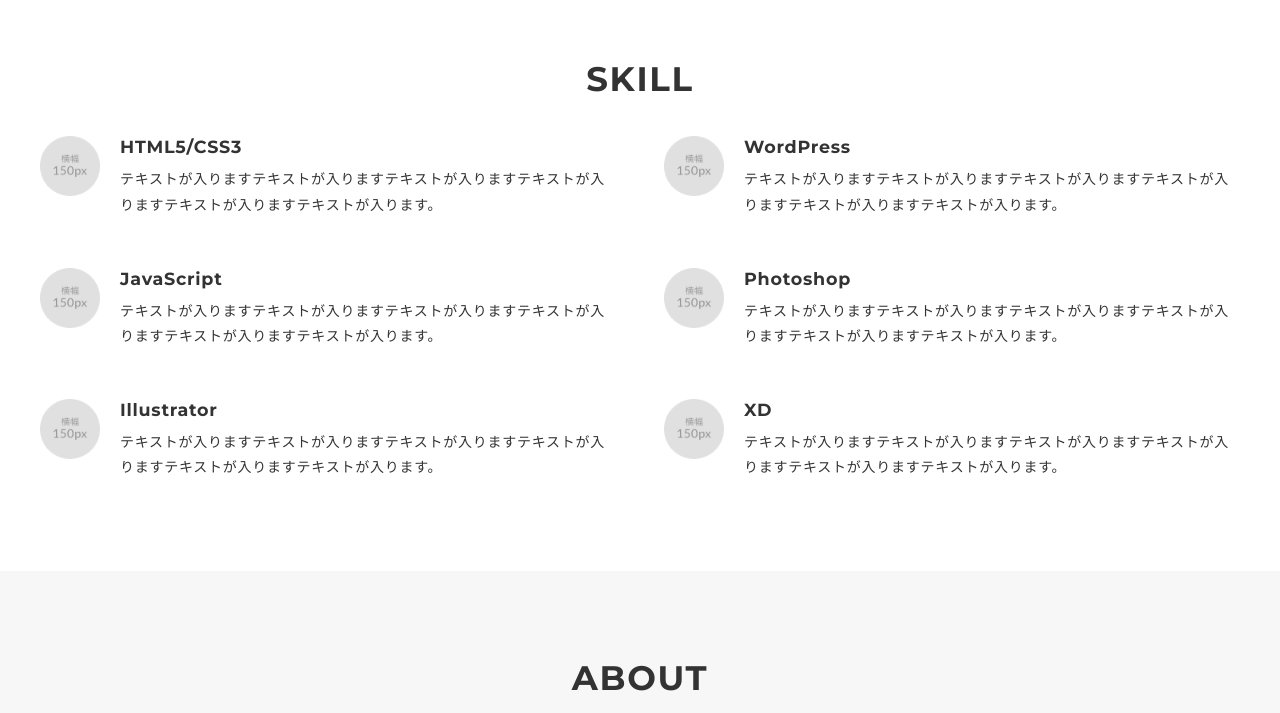
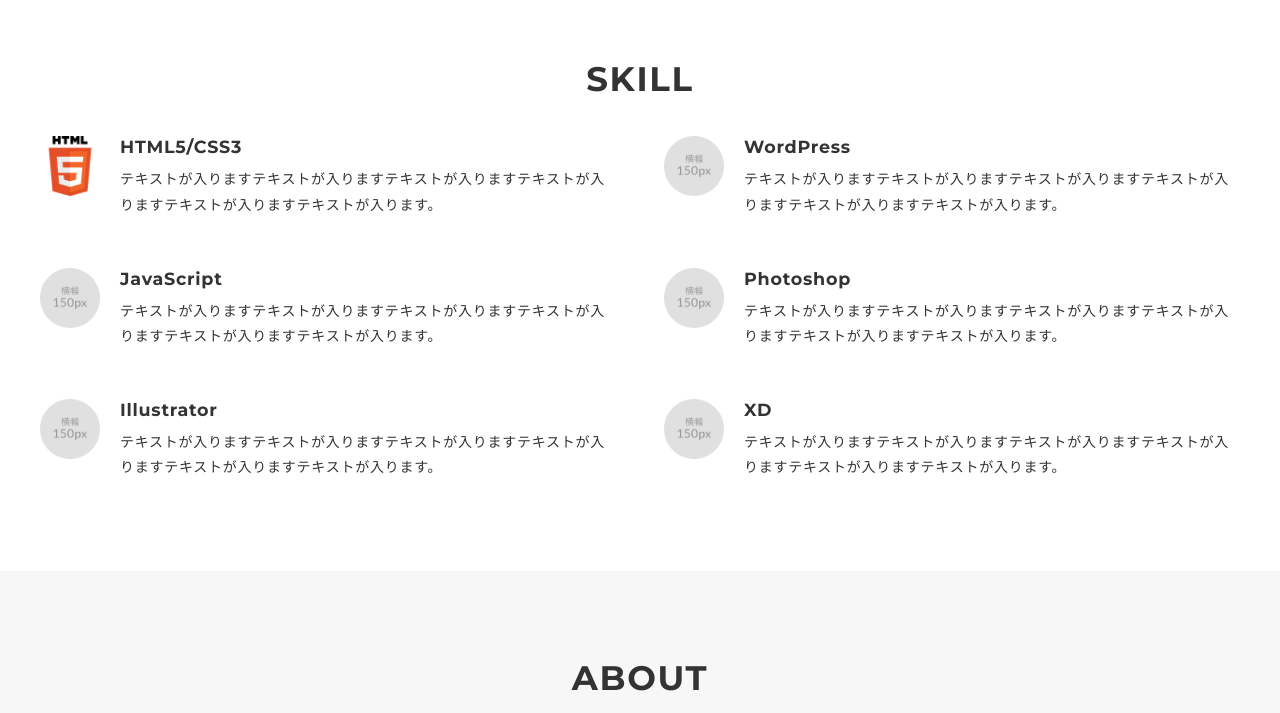
Before and after one commit to naoki-kanayama/naokikanayama.github.io, a plain HTML site: page index.html in a window 1280 px wide. Shown: the part 1740-2453 px from the top of the page. Drawn offline with nearby package versions, Linux system fonts and the light colour scheme.

Commit message:
Update index.html

```diff
--- a/index.html
+++ b/index.html
@@ -100,7 +100,7 @@
           <h2 class="title">SKILL</h2>
           <div class="skill-list">
             <div class="skill-item">
-              <p class="skill-img"><img src="icon_skill.png" alt=""></p>
+              <p class="skill-img"><img src="HTML5logo.png" alt=""></p>
               <div class="skill-body">
                 <h3 class="skill-name">HTML5/CSS3</h3>
                 <p class="skill-text">
```
